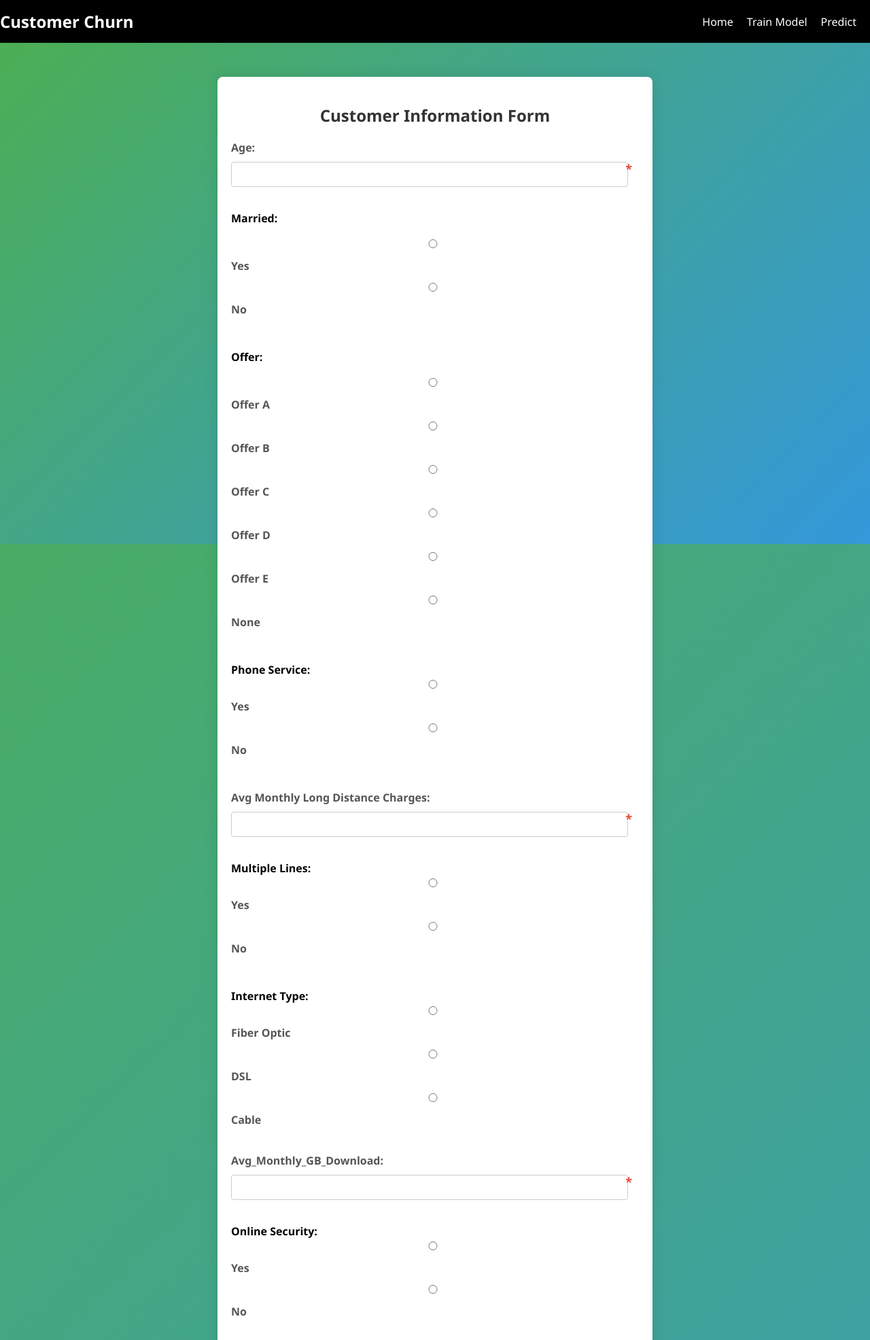
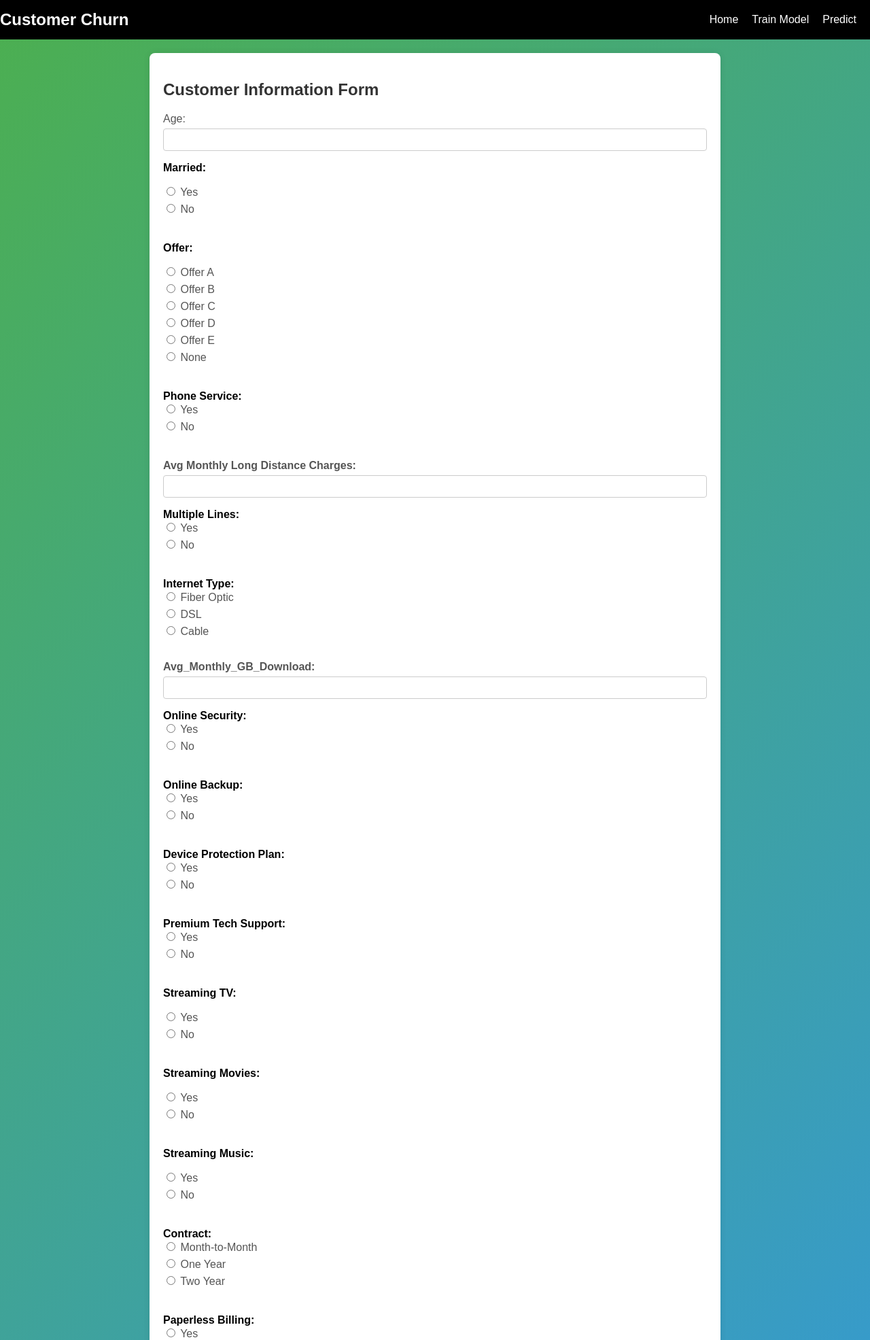
Before and after one commit to Harshwardhanpjadhav/Customer-Churn, a Flask app: page /predict/manualy in a window 1280 px wide. Shown: the top 1971 px of the page at 68% size. Run offline with Flask 3, Linux system fonts and the light colour scheme.

Commit message:
redesign manualy

```diff
--- a/static/css/manual.css
+++ b/static/css/manual.css
@@ -1,106 +1,64 @@
-body {
-    font-family: 'Segoe UI', Tahoma, Geneva, Verdana, sans-serif;
-    background-color: #f0f0f0;
-    margin: 0;
-}
 
-.cnt {
-    width: 80%;
-    max-width: 600px;
-    margin: 50px auto;
+
+
+.containeeer {
+    width: 800px;
+    margin: 20px auto;
+    background-color: #fff;
     padding: 20px;
-    background-color: #fff;
     border-radius: 8px;
-    box-shadow: 0 0 20px rgba(0, 0, 0, 0.1);
+    box-shadow: 0 0 10px rgba(0, 0, 0, 0.1);
 }
 
 h2 {
-    text-align: center;
     color: #333;
 }
 
-.form-cnt {
+form {
     margin-top: 20px;
 }
 
+fieldset {
+    border: 2px solid #ccc;
+    border-radius: 8px;
+    padding: 15px;
+    margin-bottom: 15px;
+}
+
+legend {
+    font-weight: bold;
+    color: #333;
+}
+
 .form-group {
-    margin-bottom: 20px;
+    margin-bottom: 15px;
 }
 
 label {
     display: block;
-    font-weight: bold;
-    margin-bottom: 10px;
+    margin-bottom: 5px;
     color: #555;
 }
 
-input[type="text"],
-input[type="radio"] {
-    width: calc(100% - 16px);
-    padding: 10px;
-    margin-bottom: 15px;
+input[type="number"],
+input[type="text"] {
+    width: 100%;
+    padding: 8px;
     box-sizing: border-box;
     border: 1px solid #ccc;
     border-radius: 4px;
 }
 
-input[type="radio"] {
-    margin-right: 5px;
-}
 
 button {
-    background-color: #4caf50;
+    background-color: #333;
     color: #fff;
-    padding: 12px 24px;
+    padding: 10px 20px;
     border: none;
     border-radius: 4px;
     cursor: pointer;
-    font-size: 16px;
-    transition: background-color 0.3s;
 }
 
 button:hover {
-    background-color: #45a049;
+    background-color: #555;
 }
-
-/* Additional Styling for Creativity */
-body::before {
-    content: "";
-    position: fixed;
-    top: 0;
-    left: 0;
-    width: 100%;
-    height: 100%;
-    background: linear-gradient(135deg, #4caf50, #3498db);
-    z-index: -1;
-}
-
-.cnt {
-    position: relative;
-    z-index: 1;
-}
-
-button {
-    background-color: #3498db;
-    transition: background-color 0.3s, transform 0.3s;
-}
-
-button:hover {
-    background-color: #2980b9;
-    transform: scale(1.05);
-}
-
-.form-group {
-    position: relative;
-}
-
-.form-group::before {
-    content: "*";
-    color: #e74c3c;
-    font-size: 18px;
-    font-weight: bold;
-    position: absolute;
-    top: 50%;
-    right: 10px;
-    transform: translateY(-50%);
-}
--- a/templates/manual.html
+++ b/templates/manual.html
@@ -7,11 +7,11 @@
 {% block content %}
 
 <body>
-    <div class="cnt">
+    <div class="containeeer">
         <h2>Customer Information Form</h2>
 
         <form action="{{ url_for('predictpage') }}" method="post">
-            <div class="form-cnt">
+            <div class="form-container">
 
 					<div class="form-group">
 					<label for="Age">Age:</label>
@@ -232,6 +232,7 @@
     </div>
 
 </body>
+</html>
 
 
 {% endblock %}
```
